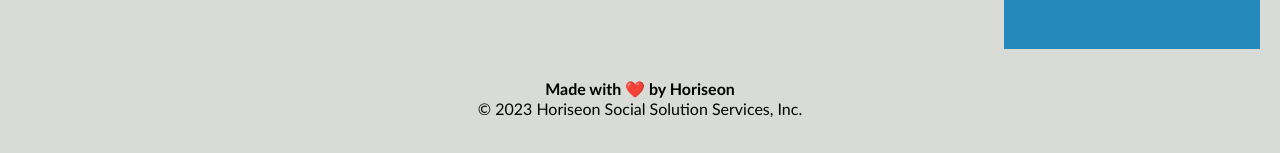
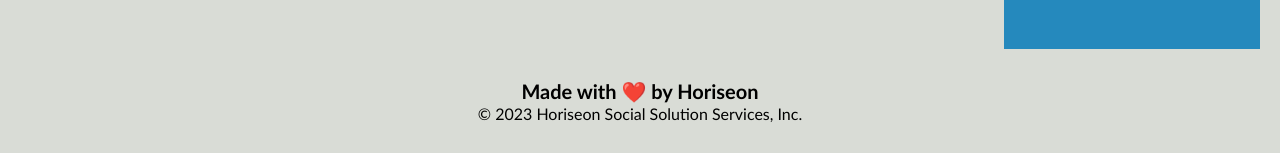
Before and after one commit to cjenschke/Module-1-Challenge, a plain HTML site: page index.html in a window 1280 px wide. Shown: the part 1870-2023 px from the top of the page. Drawn offline with Linux system fonts and the light colour scheme.

Commit message:
CSS update

```diff
--- a/Develop/assets/css/style.css
+++ b/Develop/assets/css/style.css
@@ -194,7 +194,7 @@ p {
     font-family: 'Trebuchet MS', 'Lucida Sans Unicode', 'Lucida Grande', 'Lucida Sans', Arial, sans-serif;
     text-align: center;
 }
-
-.footer h2 {
+/* Changed "h2" to "h4" */
+.footer h4 {
     font-size: 20px;
 }
```
Also changed, not shown: 1 other file.
